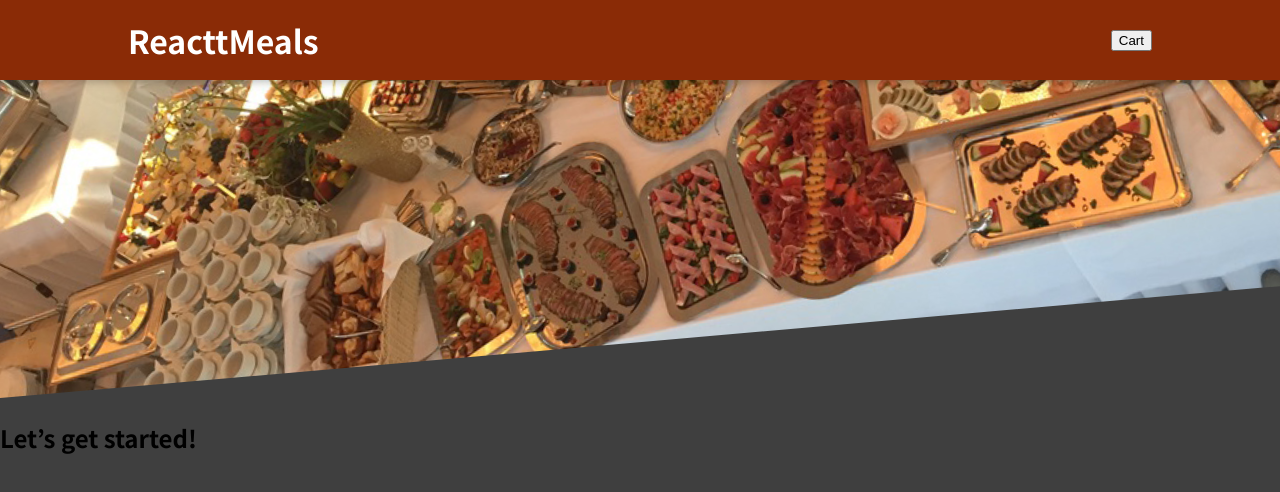
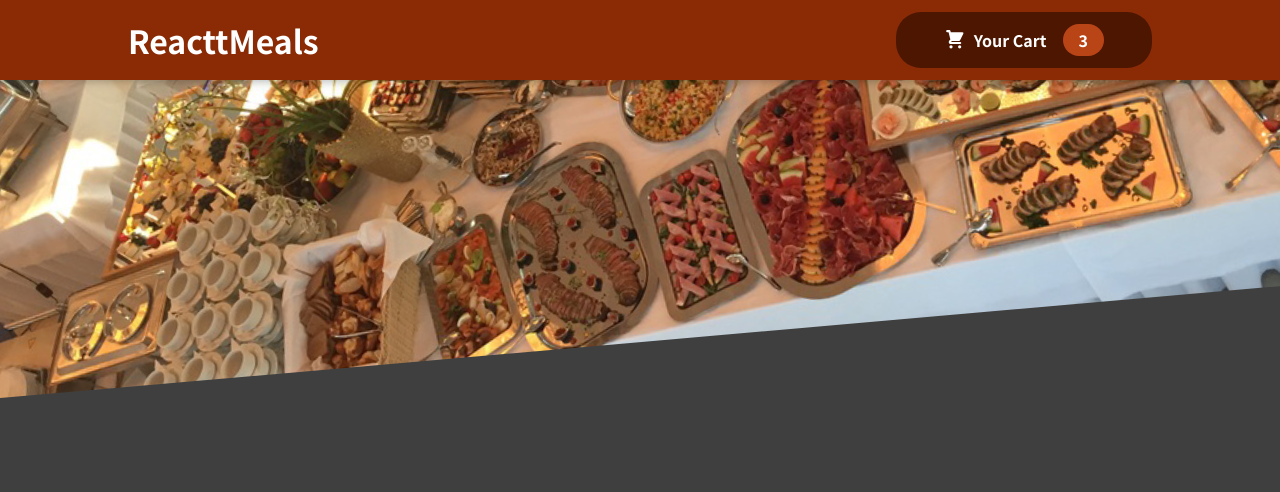
Before and after one commit to Dgvalerio/food-order-app, a React (Create React App) app: page / in a window 1280 px wide. Shown: the top 492 px of the page. Built offline with nearby package versions, Linux system fonts and the light colour scheme.

Commit message:
Class 133 - Adding the "Cart" Button Component

```diff
--- a/src/App.jsx
+++ b/src/App.jsx
@@ -6,7 +6,6 @@
   return (
     <div>
       <Header />
-      <h2>Let&rsquo;s get started!</h2>
     </div>
   );
 }
--- /dev/null
+++ b/src/components/Cart/CartIcon.jsx
@@ -0,0 +1,13 @@
+import React from 'react';
+
+const CartIcon = () => (
+  <svg
+    xmlns="http://www.w3.org/2000/svg"
+    viewBox="0 0 20 20"
+    fill="currentColor"
+  >
+    <path d="M3 1a1 1 0 000 2h1.22l.305 1.222a.997.997 0 00.01.042l1.358 5.43-.893.892C3.74 11.846 4.632 14 6.414 14H15a1 1 0 000-2H6.414l1-1H14a1 1 0 00.894-.553l3-6A1 1 0 0017 3H6.28l-.31-1.243A1 1 0 005 1H3zM16 16.5a1.5 1.5 0 11-3 0 1.5 1.5 0 013 0zM6.5 18a1.5 1.5 0 100-3 1.5 1.5 0 000 3z" />
+  </svg>
+);
+
+export default CartIcon;
--- a/src/components/Layout/Header.jsx
+++ b/src/components/Layout/Header.jsx
@@ -2,12 +2,13 @@
 
 import mealsImage from '../../assets/meals.jpg';
 import classes from './Header.module.css';
+import HeaderCartButton from './HeaderCartButton';
 
 const Header = () => (
   <>
     <header className={classes.header}>
       <h1>ReacttMeals</h1>
-      <button type="button">Cart</button>
+      <HeaderCartButton />
     </header>
     <div className={classes['main-image']}>
       <img src={mealsImage} alt="A table full of delicious food!" />
--- /dev/null
+++ b/src/components/Layout/HeaderCardButton.module.css
@@ -0,0 +1,59 @@
+.button {
+  cursor: pointer;
+  font: inherit;
+  border: none;
+  background-color: #4d1601;
+  color: white;
+  padding: 0.75rem 3rem;
+  display: flex;
+  justify-content: space-around;
+  align-items: center;
+  border-radius: 25px;
+  font-weight: bold;
+}
+
+.button:hover,
+.button:active {
+  background-color: #2c0d00;
+}
+
+.icon {
+  width: 1.35rem;
+  height: 1.35rem;
+  margin-right: 0.5rem;
+}
+
+.badge {
+  background-color: #b94517;
+  padding: 0.25rem 1rem;
+  border-radius: 25px;
+  margin-left: 1rem;
+  font-weight: bold;
+}
+
+.button:hover .badge,
+.button:active .badge {
+  background-color: #92320c;
+}
+
+.bump {
+  animation: bump 300ms ease-out;
+}
+
+@keyframes bump {
+  0% {
+    transform: scale(1);
+  }
+  10% {
+    transform: scale(0.9);
+  }
+  30% {
+    transform: scale(1.1);
+  }
+  50% {
+    transform: scale(1.15);
+  }
+  100% {
+    transform: scale(1);
+  }
+}
--- /dev/null
+++ b/src/components/Layout/HeaderCartButton.jsx
@@ -0,0 +1,16 @@
+import React from 'react';
+
+import CartIcon from '../Cart/CartIcon';
+import classes from './HeaderCardButton.module.css';
+
+const HeaderCartButton = () => (
+  <button type="button" className={classes.button}>
+    <span className={classes.icon}>
+      <CartIcon />
+    </span>
+    <span>Your Cart</span>
+    <span className={classes.badge}>3</span>
+  </button>
+);
+
+export default HeaderCartButton;
```
